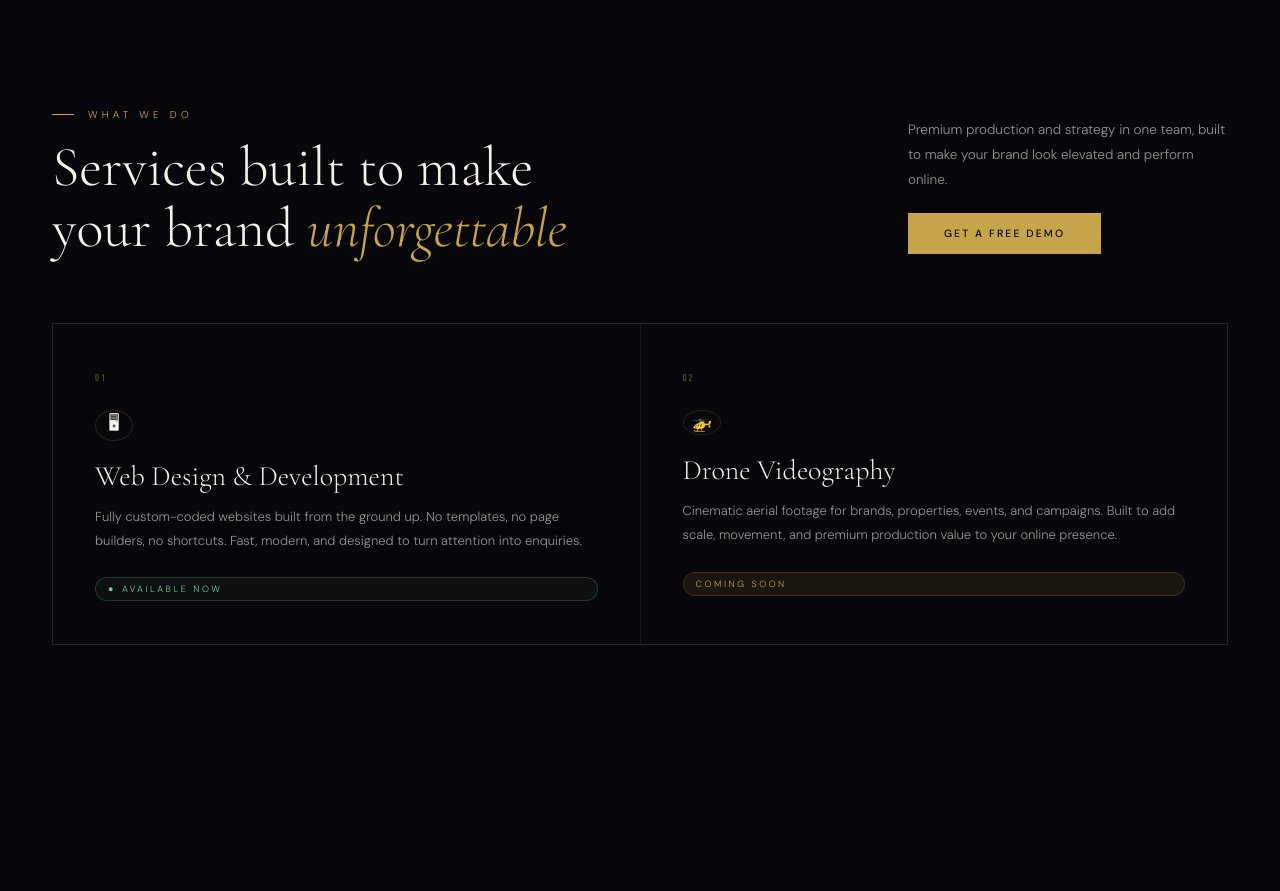
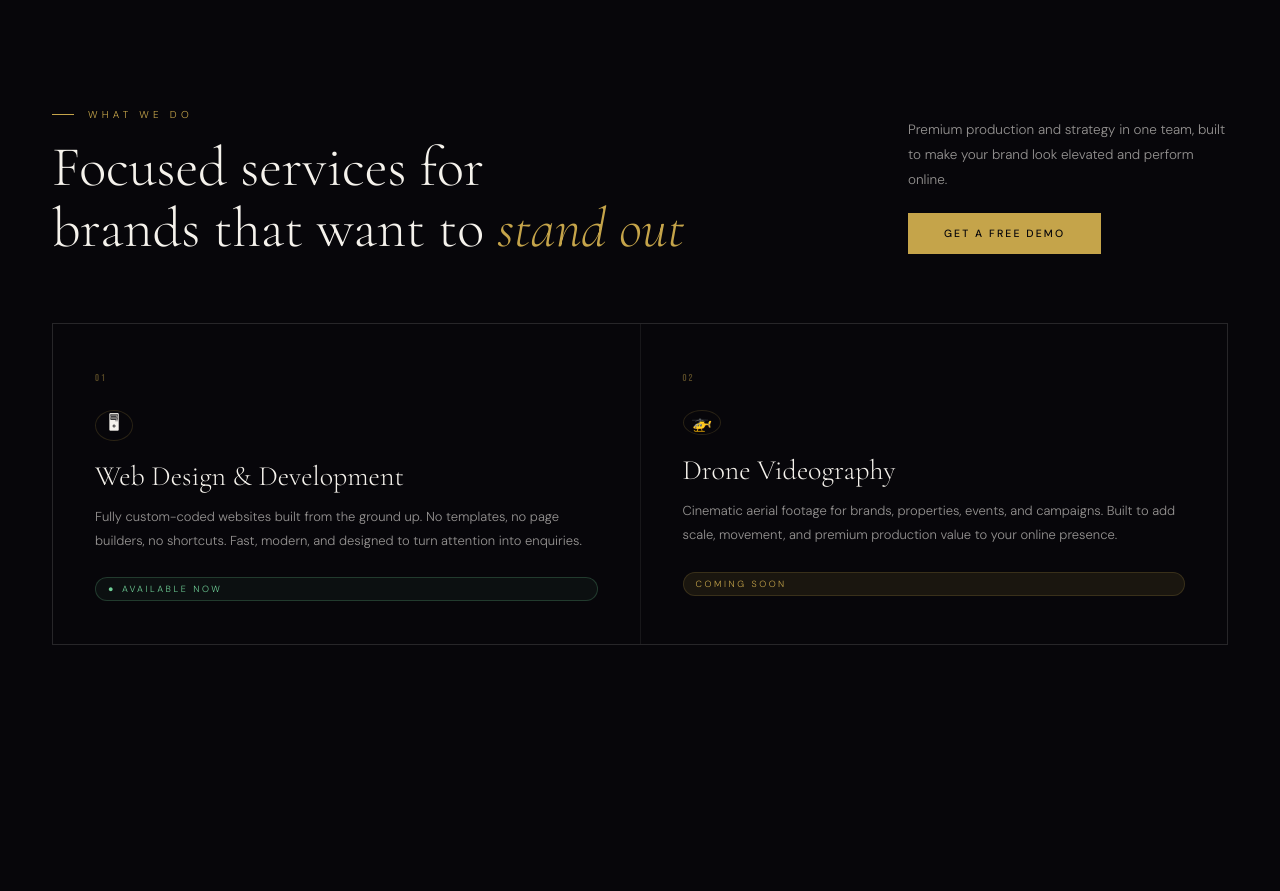
Before and after one commit to wilsoncreativeco/Wilson-Creative, a React (Vite) app: page / in a window 1280 px wide. Shown: the part 900-1791 px from the top of the page. Built offline with nearby package versions, Linux system fonts and the light colour scheme.

Commit message:
Update App.jsx

```diff
--- a/src/App.jsx
+++ b/src/App.jsx
@@ -681,7 +681,8 @@ useEffect(() => {
         <div className="svc-intro">
           <div className="svc-intro-l">
             <p className="stag rv">What We Do</p>
-            <h2 className="sh2 rv d1" id="svc-h2">Services built to make<br />your brand <em>unforgettable</em></h2>
+          <h2 className="sh2 rv d1" id="svc-h2">Focused services for<br />brands that want to <em>stand out</em></h2>
+
           </div>
 
           <div className="svc-intro-r rv d2">
```
